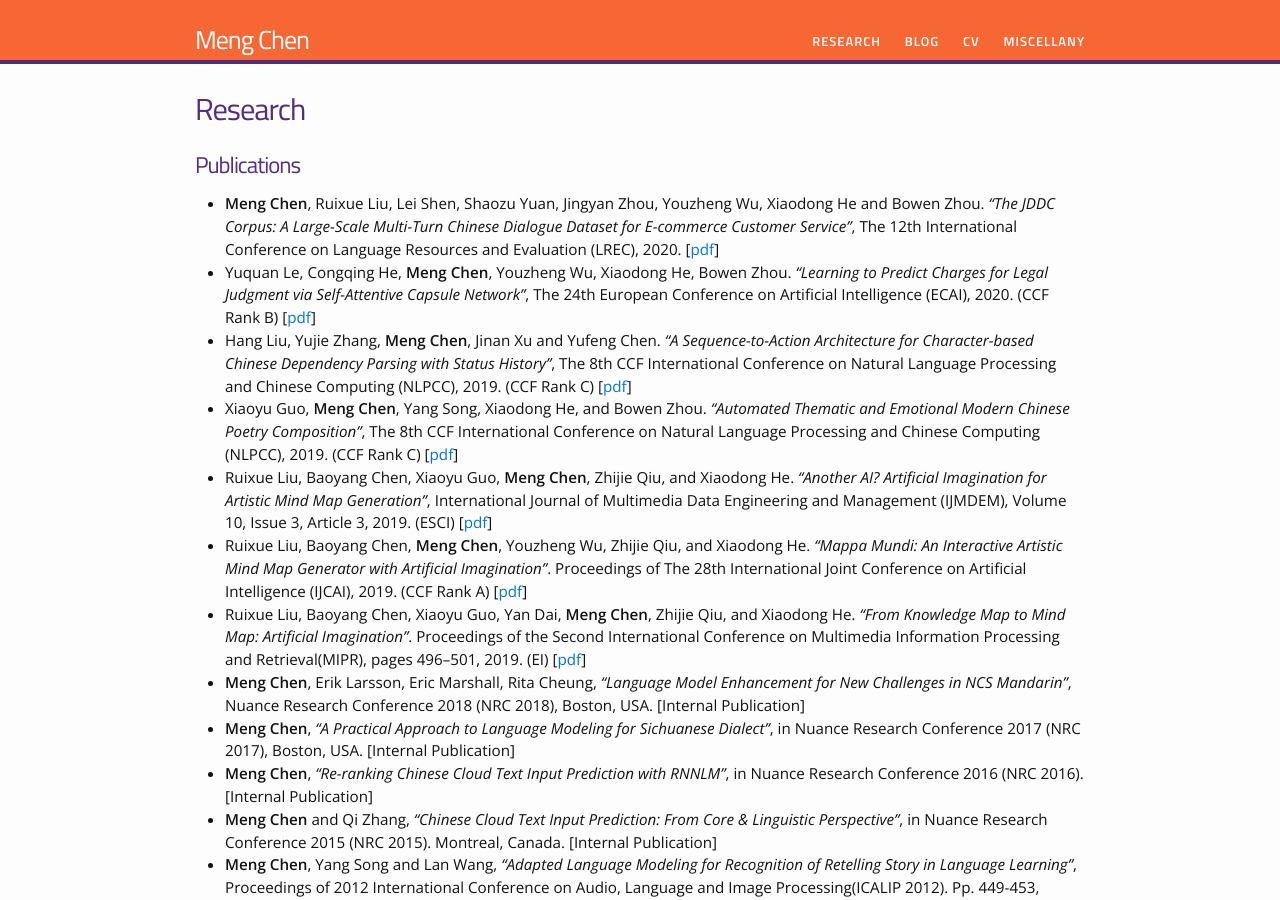
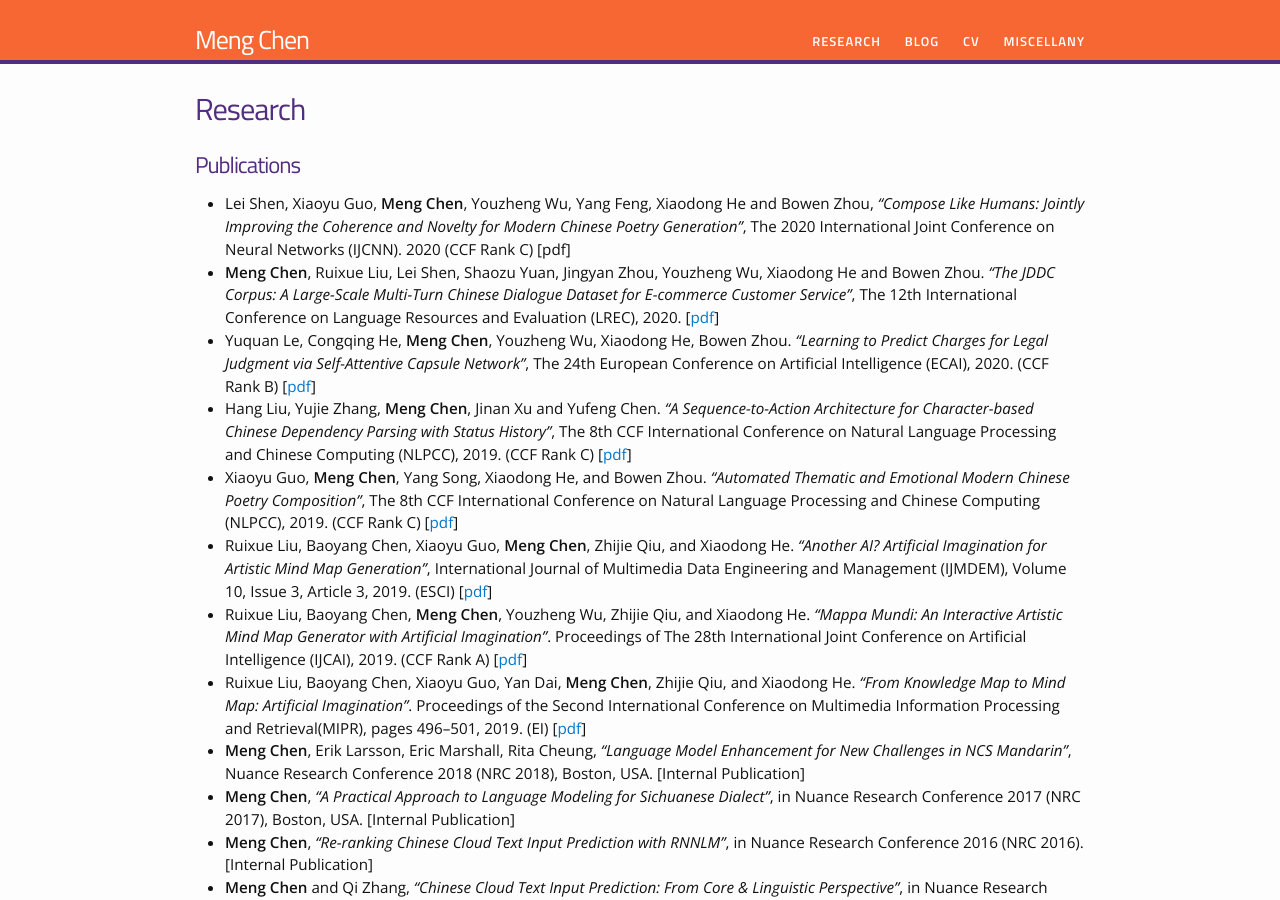
Before and after one commit to chenmengdx/chenmengdx.github.io, a Jekyll site: the page built from research.md, in a window 1280 px wide and 900 px high. Built offline with Jekyll 4.4.1, drawn with Linux system fonts in a browser that asks for light colours.

Commit message:
update publications

```diff
--- a/research.md
+++ b/research.md
@@ -6,6 +6,7 @@ permalink: /research/
 
 # Publications
 
+* Lei Shen, Xiaoyu Guo, **Meng Chen**, Youzheng Wu, Yang Feng, Xiaodong He and Bowen Zhou, _"Compose Like Humans: Jointly Improving the Coherence and Novelty for Modern Chinese Poetry Generation"_, The 2020 International Joint Conference on Neural Networks (IJCNN). 2020 (CCF Rank C) [pdf]
 * **Meng Chen**, Ruixue Liu, Lei Shen, Shaozu Yuan, Jingyan Zhou, Youzheng Wu, Xiaodong He and Bowen Zhou. _"The JDDC Corpus: A Large-Scale Multi-Turn Chinese Dialogue Dataset for E-commerce Customer Service"_, The 12th International Conference on Language Resources and Evaluation (LREC), 2020. [[pdf](../papers/JDDC_camera_ready.pdf)]
 * Yuquan Le, Congqing He, **Meng Chen**, Youzheng Wu, Xiaodong He, Bowen Zhou. _"Learning to Predict Charges for Legal Judgment via Self-Attentive Capsule Network"_, The 24th European Conference on Artificial Intelligence (ECAI), 2020. (CCF Rank B) [[pdf](../papers/SAttCaps_camera_ready.pdf)]
 * Hang Liu, Yujie Zhang, **Meng Chen**, Jinan Xu and Yufeng Chen. _"A Sequence-to-Action Architecture for Character-based Chinese Dependency Parsing with Status History"_, The 8th CCF International Conference on Natural Language Processing and Chinese Computing (NLPCC), 2019. (CCF Rank C) [[pdf](../papers/NLPCC2019_parsing_final.pdf)]
```
